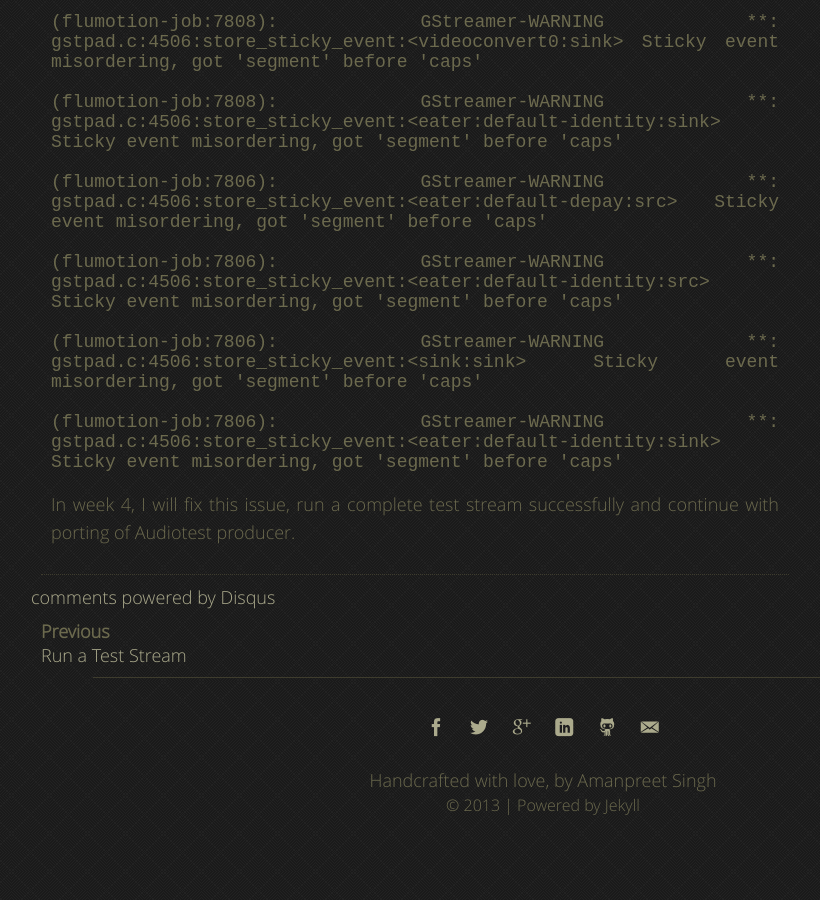
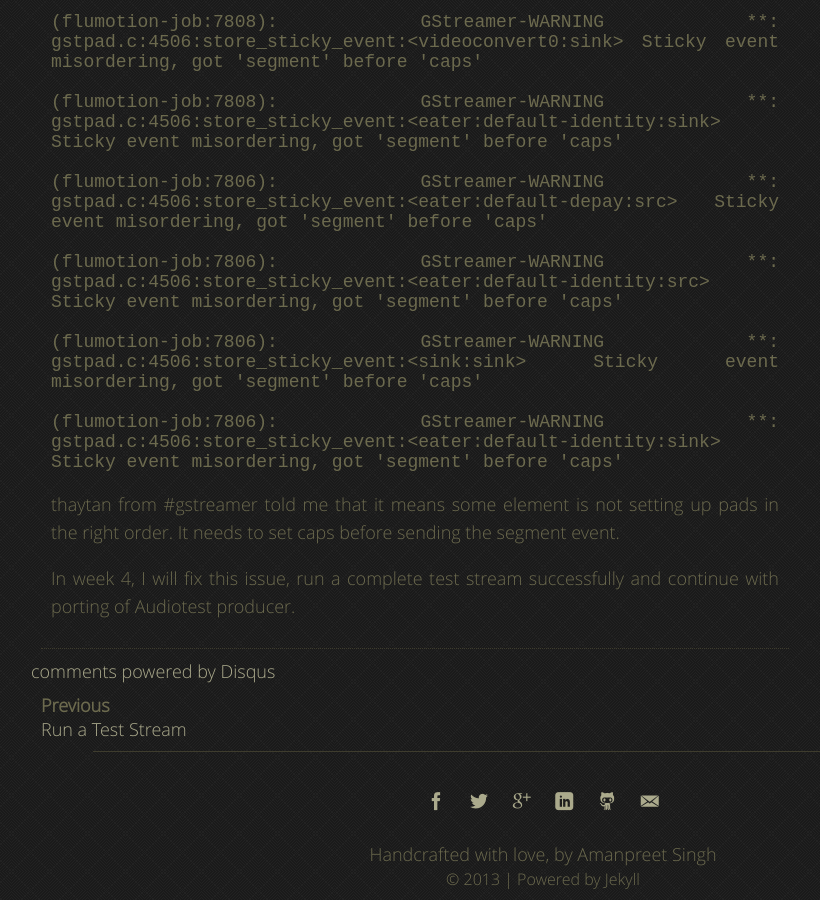
Before and after one commit to ApsOps/porting-flumotion, a Jekyll site: the page built from _posts/2014-06-08-week3-progress.md, in a window 1280 px wide and 900 px high, scrolled down 1085 px. Shown: the whole window, without its empty margins (97-917 px from the left). Built offline with Jekyll 4.4.1, drawn with Linux system fonts in a browser that asks for light colours; comment, search, counter and statistics services are not loaded; before the commit the page ends 1911 px from its top, so only the background shows below that.

Commit message:
Update 2014-06-08-week3-progress.md

```diff
--- a/_posts/2014-06-08-week3-progress.md
+++ b/_posts/2014-06-08-week3-progress.md
@@ -36,6 +36,8 @@ Final step needed to "watch" a stream is a sink, httpstreamer. After porting thi
 
 {% endhighlight %}
 
+thaytan from \#gstreamer told me that it means some element is not setting up pads in the right order. It needs to set caps before sending the segment event.
+
 In week 4, I will fix this issue, run a complete test stream successfully and continue with porting of Audiotest producer.
 
 [run a test stream]: http://aps-sids.github.io/porting-flumotion/2014/06/06/run-a-test-stream/
```
